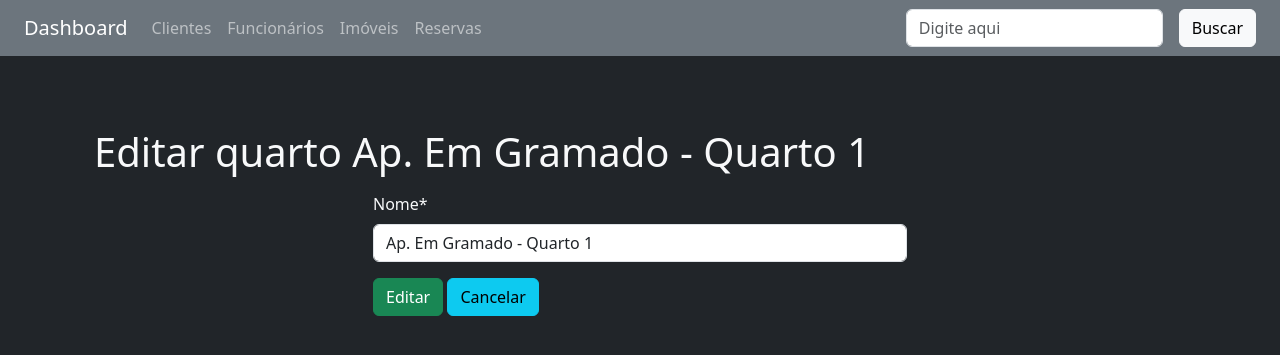
After one commit to AllanKevinScain/imobiliary-faccat-api, a Django app: page /imoveis/quartos/3/editar/ in a window 1280 px wide. The commit adds this page. Shown: the top 355 px of the page. Run offline with Django 5.2, Linux system fonts and the light colour scheme; data comes from the database, SQL or seed files in the repository; both versions use the stored data as it was after the commit; some libraries are stand-ins or nearby versions.

Commit message:
chore: editar quartos

```diff
--- /dev/null
+++ b/imoveis/templates/quartos/editar.html
@@ -0,0 +1,24 @@
+{% extends 'base.html' %}
+
+{% load crispy_forms_tags %}
+
+{% block content %}
+<div class="container-sm mt-5">
+  <h1>Editar quarto {{ quarto.nome }}</h1>
+</div>
+
+<div class="container my-3">
+  <div class="row">
+    <div class="col-6 mx-auto">
+      <form method="post">
+        {% csrf_token %}
+        {{ form|crispy }}
+
+        <button type="submit" class="btn btn-success">Editar</button>
+        <a href="{% url 'imoveis:lista_quartos' quarto.id %}"><button type="button"
+            class="btn btn-info">Cancelar</button></a>
+      </form>
+    </div>
+  </div>
+</div>
+{% endblock %}
--- a/imoveis/templates/quartos/lista.html
+++ b/imoveis/templates/quartos/lista.html
@@ -11,6 +11,7 @@
                 <tr>
                     <th>Nome</th>
                     <th>Disponibilidade</th>
+                    <th>Opções</th>
                 </tr>
             </thead>
             <tbody>
@@ -23,6 +24,7 @@
                     {% else %}
                     <td>Indisponivel</td>
                     {% endif %}
+                    <td><a href="{% url 'imoveis:editar_quarto' quarto.id %}">Editar</a></td>
                 </tr>
                 {% empty %}
                 <tr>
--- a/imoveis/urls.py
+++ b/imoveis/urls.py
@@ -1,15 +1,16 @@
 from django.urls import path
 from .views import reservas, cadastrar_reservas
-from .views import quartos, cadastrar_quarto
+from .views import quartos, cadastrar_quarto, editar_quartos
 from .views import imoveis, cadastrar_imoveis, editar_imoveis
 
 app_name = 'imoveis'
 
 urlpatterns = [
     # quartos
-    path('quartos/<imovel_id>/', quartos, name='lista_quartos'),
+    path('quartos/<id>/editar/', editar_quartos, name='editar_quarto'),
     path('quartos/<imovel_id>/cadastrar/',
          cadastrar_quarto, name='cadastrar_quarto'),
+    path('quartos/<imovel_id>/', quartos, name='lista_quartos'),
 
     # reservas
     path('reservas/cadastrar/', cadastrar_reservas, name='cadastrar_reserva'),
--- a/imoveis/views.py
+++ b/imoveis/views.py
@@ -233,5 +233,22 @@ def cadastrar_quarto(request, imovel_id):
             return redirect('imoveis:lista', campo='nome')
     else:
         form = QuartoForm()
+    dados = {'form': form, 'imovel': imovel}
+    return render(request, 'quartos/cadastrar.html', dados)
 
-    return render(request, 'quartos/cadastrar.html', {'form': form, 'imovel': imovel})
+
+def editar_quartos(request, id):
+    try:
+        quarto = Quarto.objects.get(id=id)
+    except Quarto.DoesNotExist:
+        return redirect('imoveis:lista_quartos', imovel_id=1)
+
+    if request.method == 'POST':
+        form = QuartoForm(request.POST, instance=quarto)
+        if form.is_valid():
+            form.save()
+            return redirect('imoveis:lista_quartos', imovel_id=quarto.imovel.id)
+
+    form = QuartoForm(instance=quarto)
+    dados = {'form': form, 'quarto': quarto}
+    return render(request, 'quartos/editar.html', dados)
```
Also changed, not shown: db.sqlite3.
